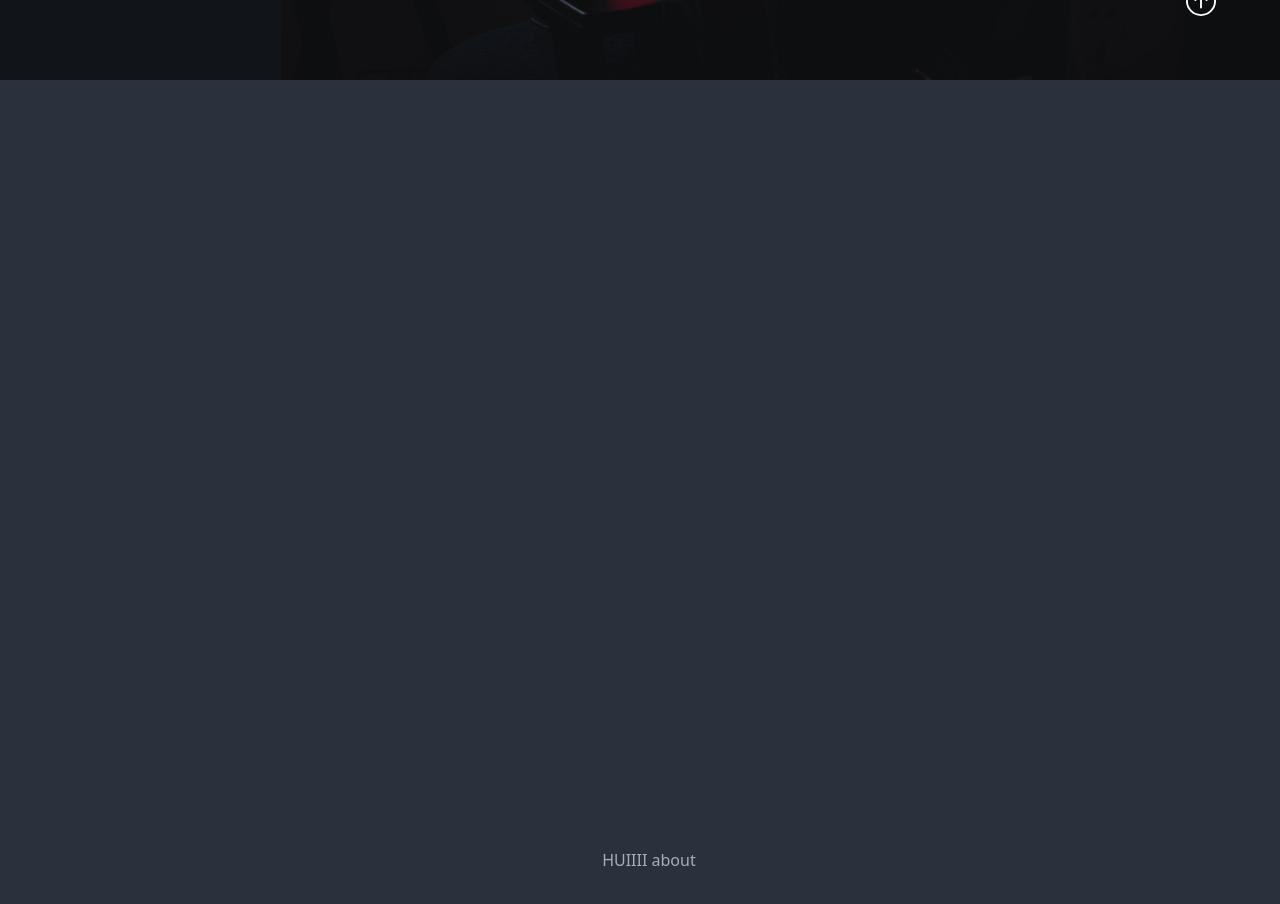
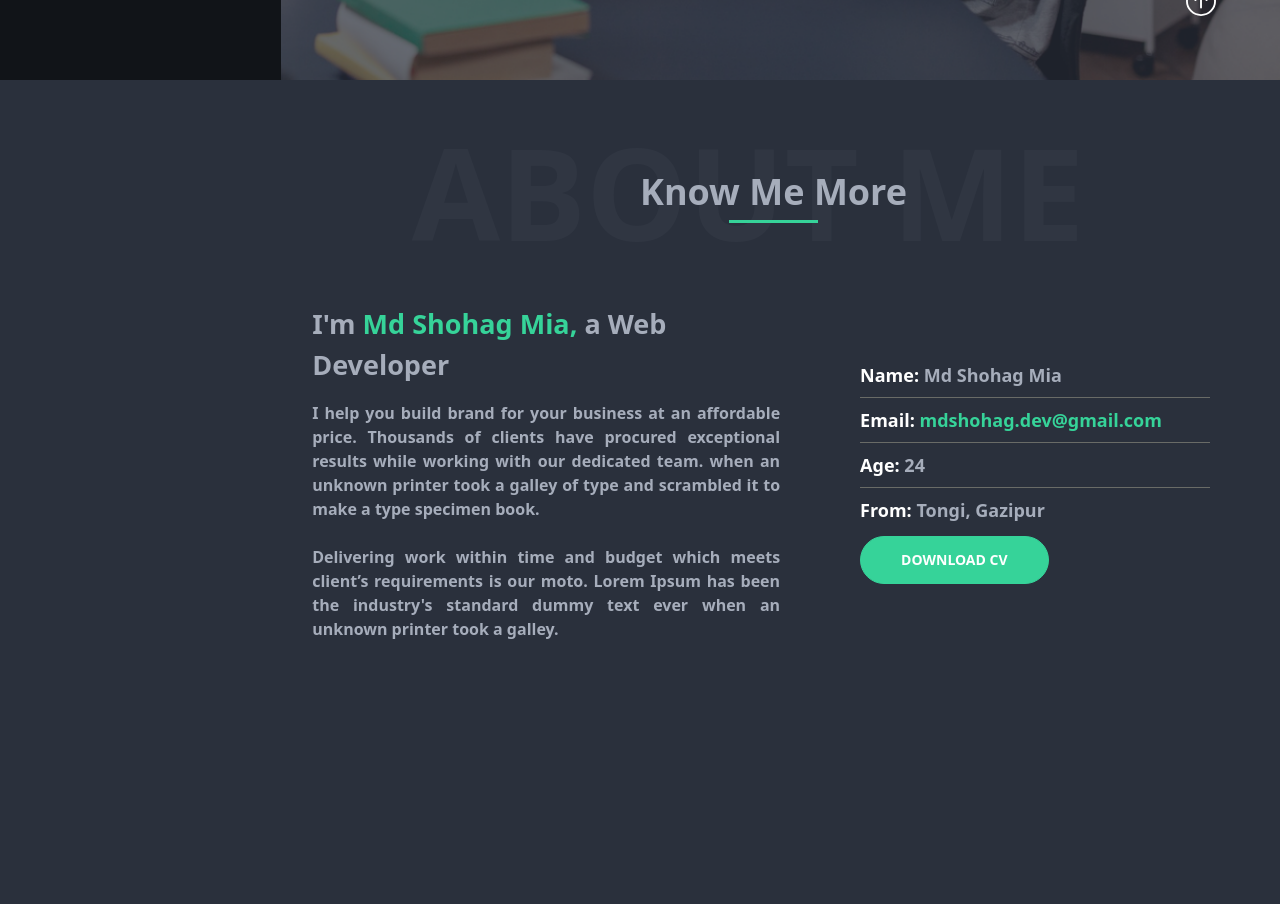
Before and after one commit to MDSHOHAG617/Portfolio-with-Next.js, a Next.js app: page / in a window 1280 px wide. Shown: the part 720-1624 px from the top of the page. After the commit the page ends 1361 px from the top, so only its background shows below. Built offline with nearby package versions, Linux system fonts and the light colour scheme.

Commit message:
about me section updated!

```diff
--- a/pages/Components/About.js
+++ b/pages/Components/About.js
@@ -2,8 +2,55 @@ import React from "react";
 
 const About = () => {
   return (
-    <div className=" lg:sticky lg:mt-96 p-96 " id="about">
-      HUIIII about{" "}
+    <div className="  justify-center" id="about">
+      <h1 className=" hidden lg:block lg:text-9xl font-bold text-center text-[#9AA1AE] opacity-5 lg:my-12 ml-32">
+        ABOUT ME
+      </h1>
+      <div className="lg:absolute bottom-[-175px] left-1/2 my-8 lg:my-">
+        <h2 className="text-White text-4xl font-bold">Know Me More</h2>
+        <hr className="bg-success border-none w-4/12 h-[3px] mx-auto mt-2"></hr>
+      </div>
+      <div className="grid grid-cols-1 lg:grid-cols-2 gap-8 ml-56 items-center">
+        <div>
+          <h1 className="text-[27px] font-bold mb-4">
+            I'm <span className="text-success ">Md Shohag Mia,</span> a Web
+            Developer
+          </h1>
+          <p className="text-md text-justify font-semibold">
+            I help you build brand for your business at an affordable price.
+            Thousands of clients have procured exceptional results while working
+            with our dedicated team. when an unknown printer took a galley of
+            type and scrambled it to make a type specimen book.
+            <br />
+            <br /> Delivering work within time and budget which meets client’s
+            requirements is our moto. Lorem Ipsum has been the industry's
+            standard dummy text ever when an unknown printer took a galley.
+          </p>
+        </div>
+        <div className="ml-12">
+          <p className="text-lg font-semibold">
+            <span className="font-bold text-white">Name:</span> Md Shohag Mia
+          </p>
+          <hr className="w-10/12 my-2 h-[1px] bg-[#696B67] border-none" />
+          <p className="text-lg font-semibold">
+            <span className="font-bold text-white">Email:</span>{" "}
+            <span className="text-success">mdshohag.dev@gmail.com</span>
+          </p>
+
+          <hr className="w-10/12 my-2 h-[1px] bg-[#696B67] border-none" />
+          <p className="font-semibold text-lg">
+            <span className="font-bold text-white">Age:</span> 24
+          </p>
+
+          <hr className="w-10/12 my-2 h-[1px] bg-[#696B67] border-none" />
+          <p className="font-semibold text-lg">
+            <span className="font-bold text-white">From:</span> Tongi, Gazipur
+          </p>
+          <button className="btn btn-md btn-success text-white px-10 rounded-full  mt-3">
+            Download Cv
+          </button>
+        </div>
+      </div>
     </div>
   );
 };
--- a/pages/Components/Hoome.js
+++ b/pages/Components/Hoome.js
@@ -1,10 +1,10 @@
 import Image from "next/image";
 import React from "react";
-import banner from "../../public/images/banner.jpg";
+import banner from "../../public/images/banner7.jpg";
 import author from "../../public/images/profile3.png";
 
 import { Typewriter } from "react-simple-typewriter";
-import Footer from "./Footer";
+import Footer from "./SideNav";
 const Hoome = () => {
   return (
     <div id="#home">
@@ -16,11 +16,10 @@ const Hoome = () => {
           backgroundRepeat: "no-repeat",
           backgroundPosition: "center",
           backgroundSize: "cover",
-          // opacity: "0.7",
         }}
-        className="p-64"
+        className=""
       >
-        <div className="text-white text-center items-center">
+        <div className="text-white text-center items-center lg:p-52 lg:ml-32 py-32">
           <p className="text-2xl font-semibold mb-4">Hi, I'm Md Shohag</p>
 
           <span
@@ -48,7 +47,7 @@ const Hoome = () => {
             />
           </span>
 
-          <p className="text-xl  mt-4">
+          <p className="text-xl  mt-4 mx-12">
             Student Of Computer Science And Information Technology at
             Shanto-Mariam University Of Creative Technology
           </p>
--- a/pages/Components/Navbar.js
+++ b/pages/Components/Navbar.js
@@ -10,7 +10,7 @@ import { FaTwitterSquare } from "react-icons/fa";
 const Navbar = () => {
   return (
     <div className="sticky top-0">
-      <div className="navbar bg-[#4C4B51] pr-8 lg:px-12 py-4 block lg:hidden">
+      <div className="navbar bg-[#2A303C] pr-8 lg:px-12 py-4 block lg:hidden">
         <div className="navbar-start">
           <div className="dropdown ">
             <label tabIndex={0} className="btn btn-ghost lg:hidden ">
--- a/pages/Components/Footer.js
+++ b/pages/Components/SideNav.js
@@ -9,7 +9,7 @@ import { FaFacebook } from "react-icons/fa";
 import { FaTwitterSquare } from "react-icons/fa";
 import Image from "next/image";
 
-const Footer = () => {
+const SideNav = () => {
   const router = useRouter();
   console.log(router);
   return (
@@ -98,4 +98,4 @@ const Footer = () => {
   );
 };
 
-export default Footer;
+export default SideNav;
--- a/pages/index.js
+++ b/pages/index.js
@@ -4,13 +4,14 @@ import Projects from "./Components/Projects.js";
 import Hoome from "./Components/Hoome.js";
 import { BsArrowUpCircle } from "react-icons/bs";
 import Link from "next/link.js";
-import Footer from "./Components/Footer.js";
+import Footer from "./Components/SideNav.js";
+import SideNav from "./Components/SideNav.js";
 
 export default function Home() {
   return (
     <div className=" flex ">
       <div className="lg:w-1/4">
-        <Footer />
+        <SideNav />
       </div>
 
       <div className="3/4">
```
Also changed, not shown: public/images/banner7.jpg (added), public/images/banner8.jpg (added).
